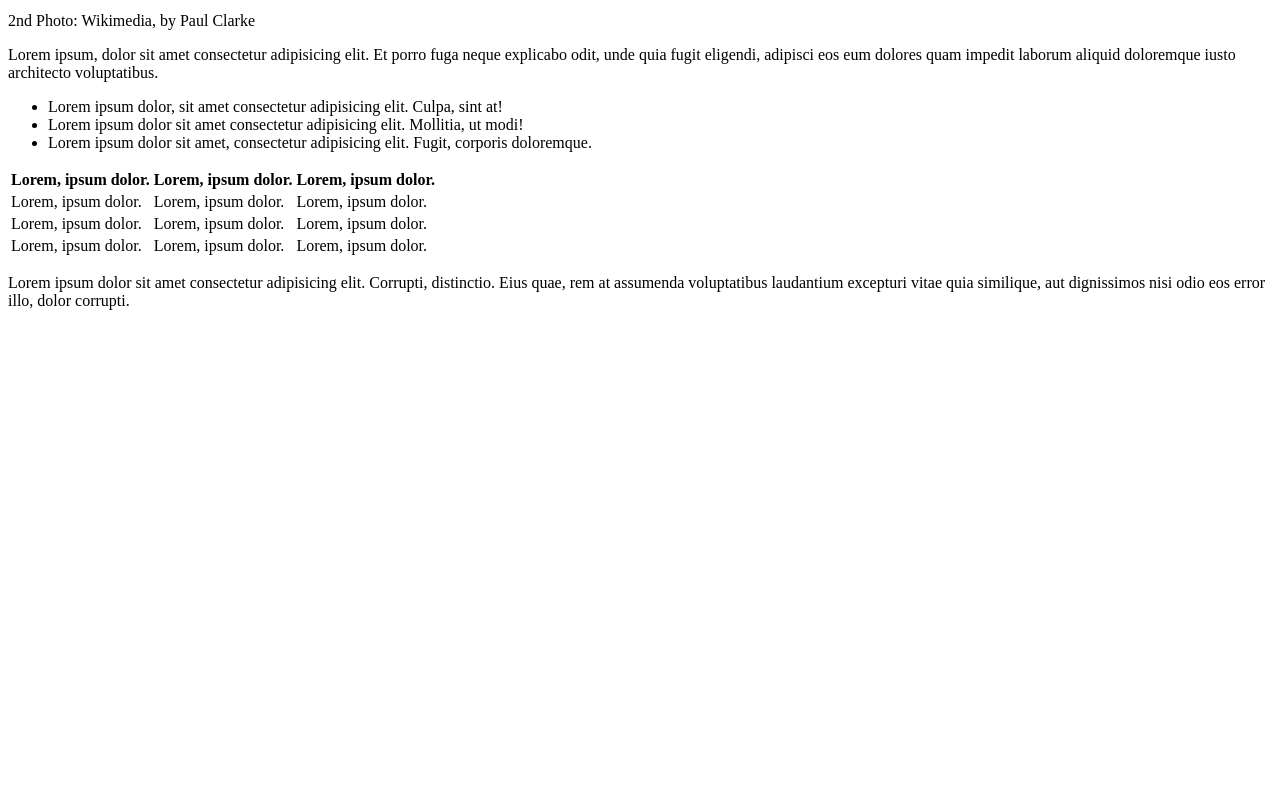
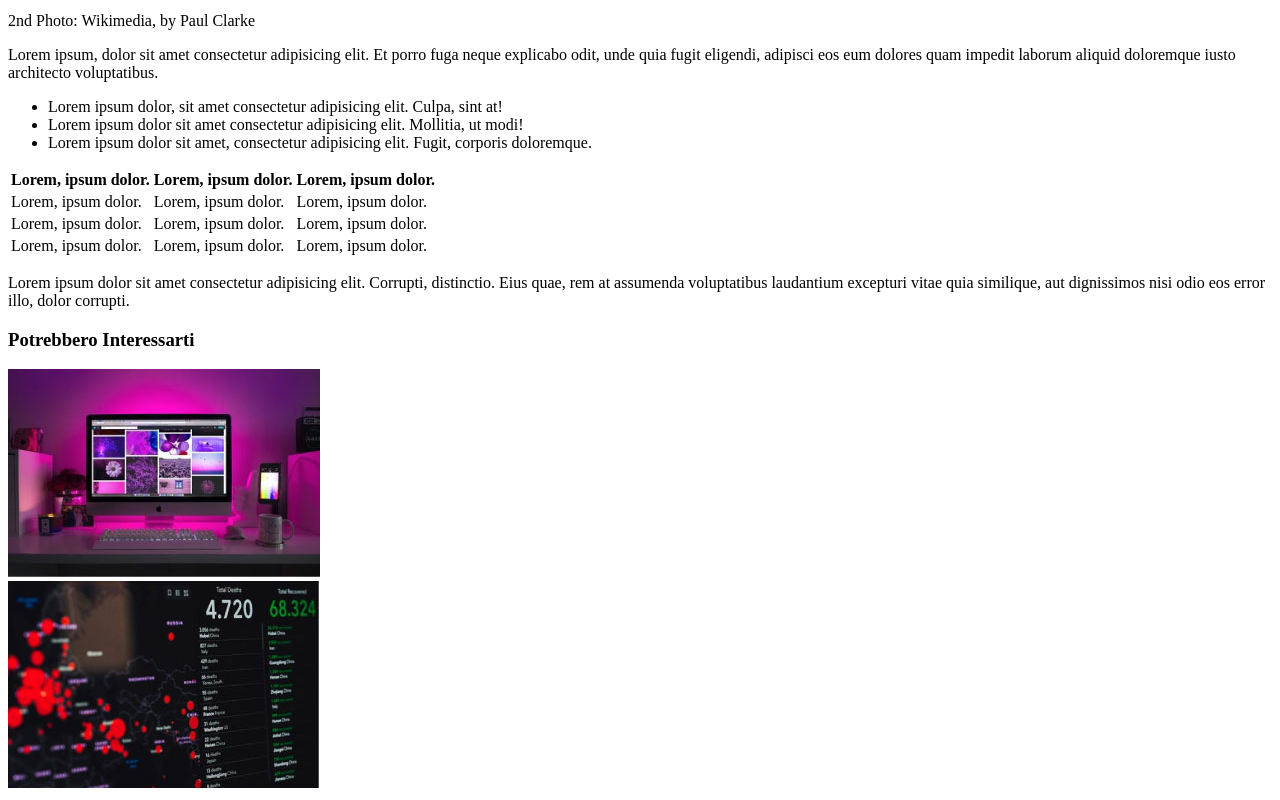
Before and after one commit to TommasoBertossi/html-css-booleaner, a plain HTML site: page index.html in a window 1280 px wide. Shown: the part 638-1438 px from the top of the page. Before the commit the page ends 964 px from the top, so only its background shows below. Drawn offline with Linux system fonts and the light colour scheme.

Commit message:
add img to footer

```diff
--- a/index.html
+++ b/index.html
@@ -55,7 +55,9 @@
 
     </main>
     <footer>
-
+        <h3>Potrebbero Interessarti</h3>
+        <img src="./img/monitor.jpg" alt="monitor img"> <br />
+        <img src="./img/graph.jpg" alt="graph img">
     </footer>
 </body>
 </html>
```
